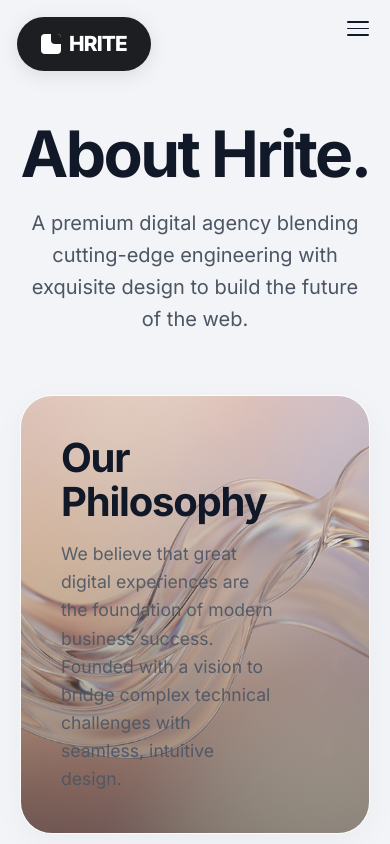
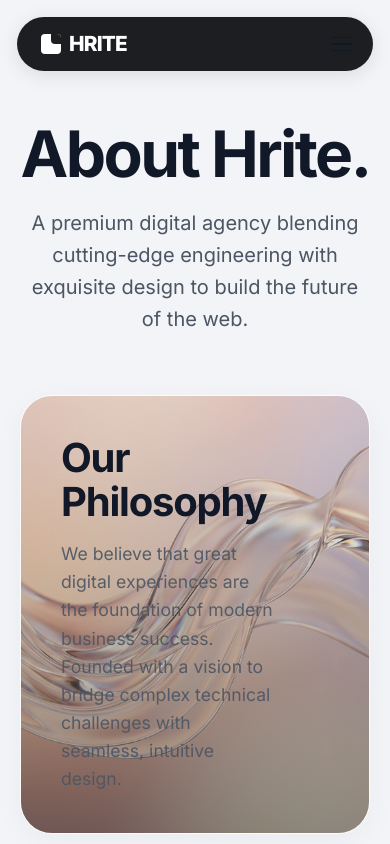
Before and after one commit to viqSTAR/hritebusiness, a React (Vite) app in the folder portfolio/: page /about in a window 390 px wide. Shown: the top 844 px of the page. Built offline with nearby package versions, Linux system fonts and the light colour scheme.

Commit message:
fix(mobile): hide hero art, adjust bento grid scaling & align hamburger menu

```diff
--- a/portfolio/src/components/Layout/Header.tsx
+++ b/portfolio/src/components/Layout/Header.tsx
@@ -32,6 +32,13 @@ const Header: React.FC = () => {
                     <div className="logo-mark"></div>
                     <div className="logo-text">HRITE</div>
                 </Link>
+                <button
+                    className={`hamburger ${open ? 'open' : ''}`}
+                    onClick={() => setOpen(!open)}
+                    aria-label="Toggle menu"
+                >
+                    <span /><span /><span />
+                </button>
             </div>
 
             <nav className={`header-center ${open ? 'nav-open' : ''}`}>
@@ -77,13 +84,6 @@ const Header: React.FC = () => {
                 >
                     Start a Project
                 </button>
-                <button
-                    className={`hamburger ${open ? 'open' : ''}`}
-                    onClick={() => setOpen(!open)}
-                    aria-label="Toggle menu"
-                >
-                    <span /><span /><span />
-                </button>
             </div>
         </header>
     );
--- a/portfolio/src/index.css
+++ b/portfolio/src/index.css
@@ -711,13 +711,7 @@ header.header-scrolled .header-center a.nav-active {
   }
 
   .hero-art-pills {
-    position: relative;
-    right: auto;
-    top: auto;
-    transform: none;
-    width: 100%;
-    height: 300px;
-    margin-top: 40px;
+    display: none;
   }
 }
 
@@ -2266,6 +2260,21 @@ header.header-scrolled .header-center a.nav-active {
     display: flex;
   }
 
+  /* Mobile Header Container Override */
+  header.header-top .header-left,
+  header.header-scrolled .header-left {
+    width: 100%;
+    justify-content: space-between;
+    padding: 0 16px 0 24px;
+    align-items: center;
+    /* Ensure exact vertical alignment */
+  }
+
+  header.header-top .header-right,
+  header.header-scrolled .header-right {
+    display: none;
+  }
+
   /* Mobile Header Override */
   header.header-top .header-center,
   header.header-scrolled .header-center {
@@ -2368,6 +2377,17 @@ header.header-scrolled .header-center a.nav-active {
 
   .bento-card-new {
     min-height: 250px;
+  }
+
+  .gifs-rows {
+    /* Stack the "Software We Build" horizontally scrolling rows on mobile if they were side by side */
+    flex-direction: column;
+  }
+
+  /* Make sure the Professional Services layout (which uses contact-layout) stacks */
+  .contact-layout {
+    grid-template-columns: 1fr;
+    gap: 40px;
   }
 
   .form-card {
```
